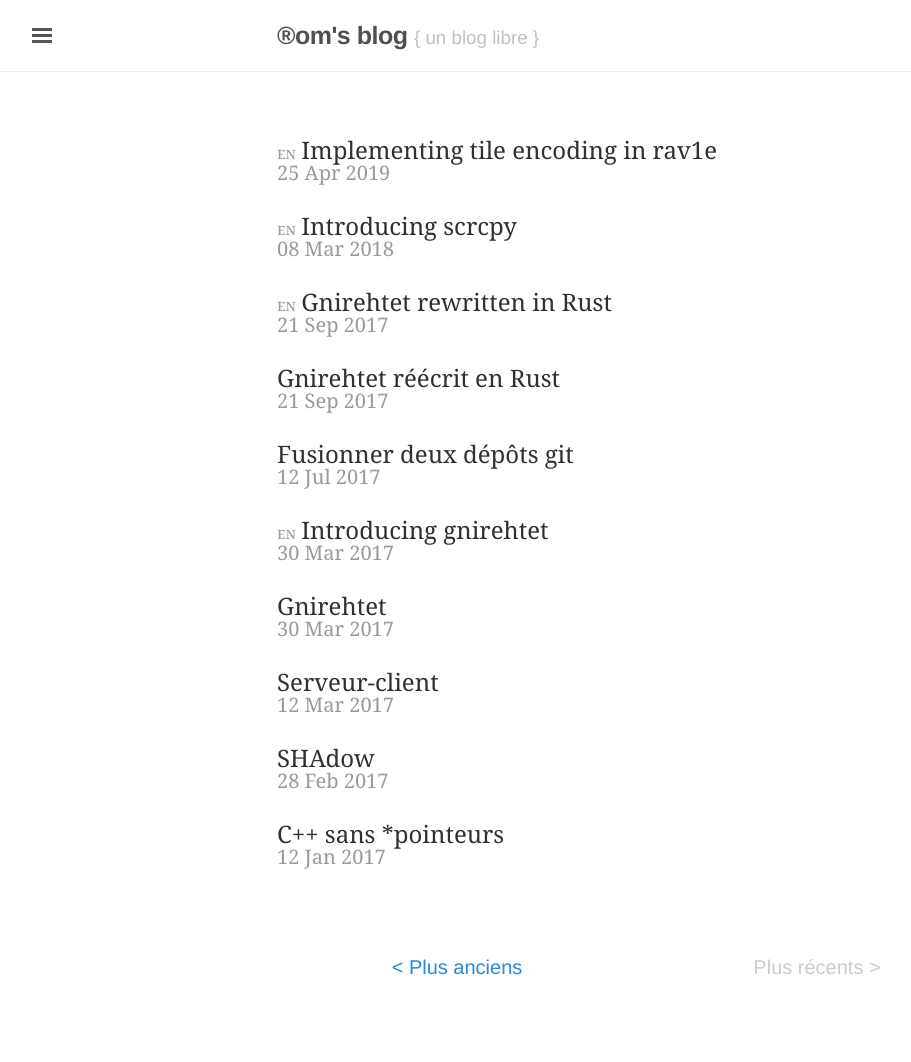
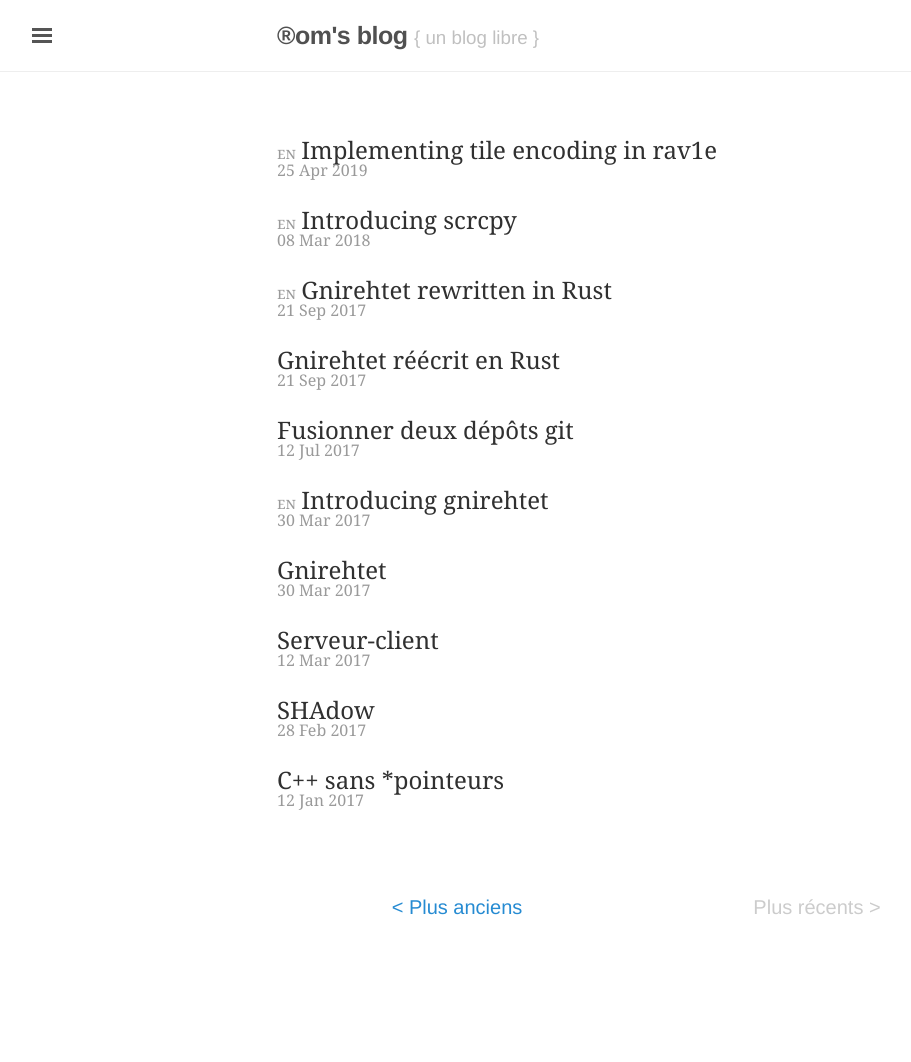
Before and after one commit to rom1v/blog.rom1v.com, a Jekyll site: the page built from index.html, in a window 1280 px wide. Shown: the whole page, without its empty margins (3-914 px from the left). Built offline with Jekyll 4.4.1, drawn with Linux system fonts in a browser that asks for light colours; the list of posts is cut into pages by our own code; after the commit the page ends 1002 px from its top, so only the background shows below that.

Commit message:
Decrease font-size for dates on index

```diff
--- a/css/rom.css
+++ b/css/rom.css
@@ -1127,7 +1127,11 @@ a code {
 }
 
 .index-post-title {
-  font-size: 1.2rem;
+    font-size: 1.2rem;
+}
+
+.index-post-date {
+    font-size: 0.8rem;
 }
 
 .center {
--- a/index.html
+++ b/index.html
@@ -15,7 +15,7 @@ title: Home
       </a>
     </span>
 
-    <span class="post-date">{{ post.date | date_to_string }}</span>
+    <span class="post-date index-post-date">{{ post.date | date_to_string }}</span>
   </div>
   {% endfor %}
 </div>
```
